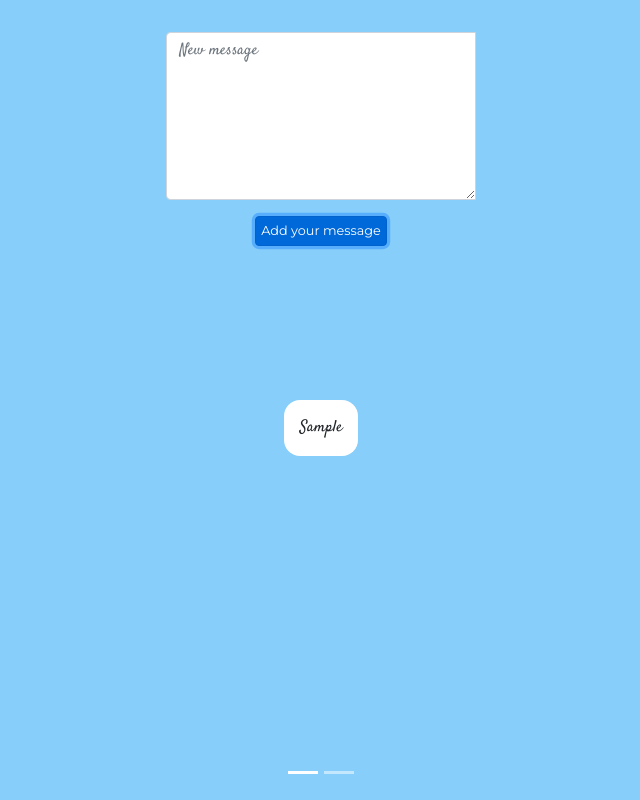
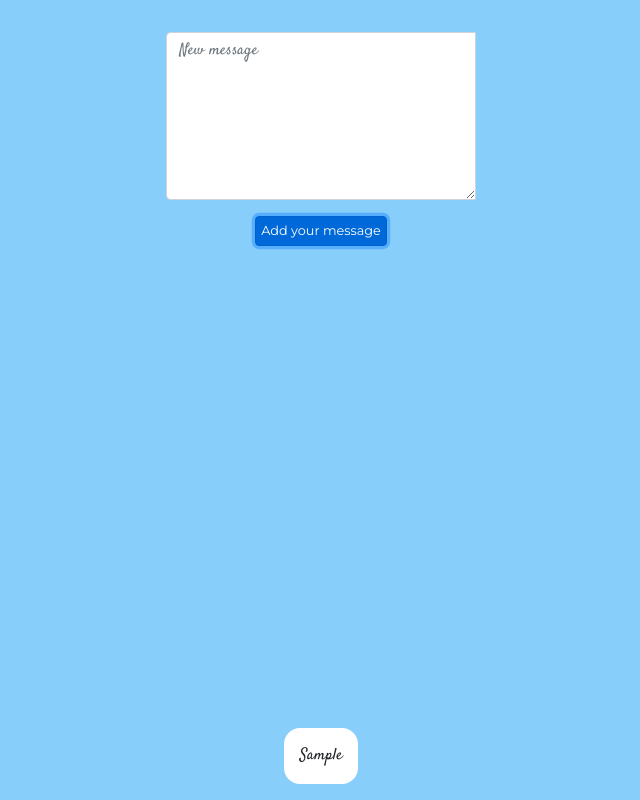
Before and after one commit to leokotman/rockstone-swiper, a React (Create React App) app: page / in a window 1280 px wide. Both pictures are taken after typing "Sample" into the empty fields and a click on the button "Add your message". Shown: the whole page, without its empty margins (319-959 px from the left). Built offline with nearby package versions, Linux system fonts and the light colour scheme.

Commit message:
added scroll effect to new msgs

```diff
--- a/src/components/MessagesPage/Message.module.css
+++ b/src/components/MessagesPage/Message.module.css
@@ -12,8 +12,8 @@
  */
  @-webkit-keyframes slide-bottom {
     0% {
-      -webkit-transform: translateY(-20vh);
-              transform: translateY(-20vh);
+      -webkit-transform: translateY(-50vh);
+              transform: translateY(-50vh);
     }
     100% {
       -webkit-transform: translateY(0);
@@ -22,8 +22,8 @@
   }
   @keyframes slide-bottom {
     0% {
-        -webkit-transform: translateY(-20vh);
-                transform: translateY(-20vh);
+        -webkit-transform: translateY(-50vh);
+                transform: translateY(-50vh);
     }
     100% {
         -webkit-transform: translateY(0);
@@ -35,8 +35,8 @@
     background-color: #fff;
     border-radius: 1rem;
     padding: 1rem;
-    margin-bottom: 2rem;
+    margin-bottom: 1rem;
     -webkit-animation: slide-bottom 1.5s cubic-bezier(0.455, 0.030, 0.515, 0.955) both;
     animation: slide-bottom 1.5s cubic-bezier(0.455, 0.030, 0.515, 0.955) both;
-
+    scroll-snap-align: start;
 }
--- a/src/components/MessagesPage/MessagesContainer.module.css
+++ b/src/components/MessagesPage/MessagesContainer.module.css
@@ -1,4 +1,6 @@
 .messages {
     width: max-content;
-    min-height: 50vh;
+    max-height: 50vh;
+    overflow-y: scroll;
+    scroll-snap-type: y mandatory;
 }
```
